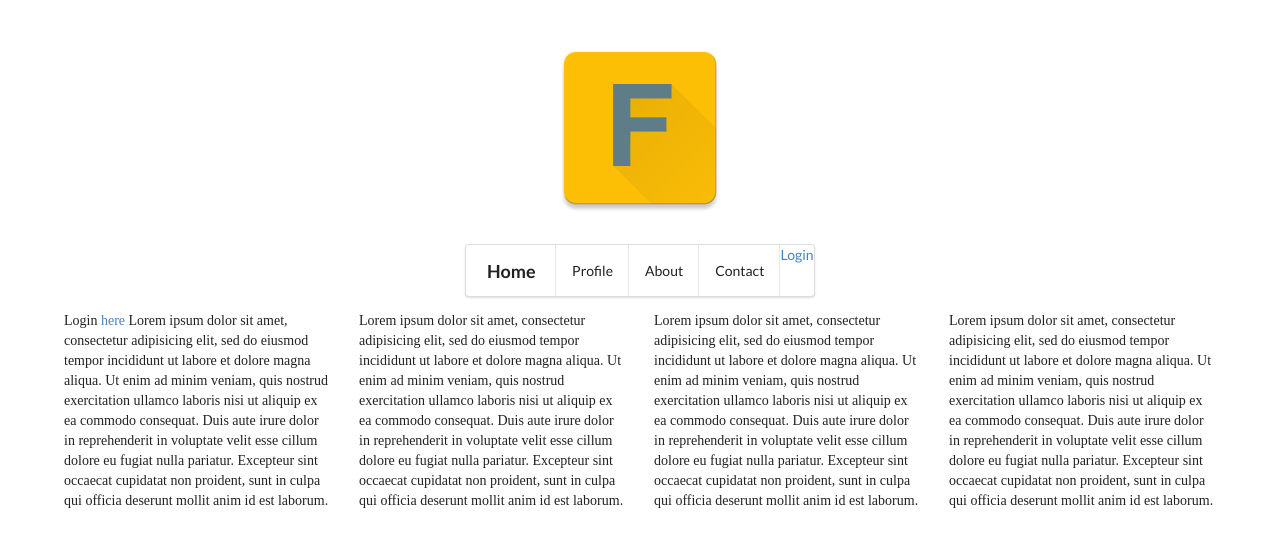
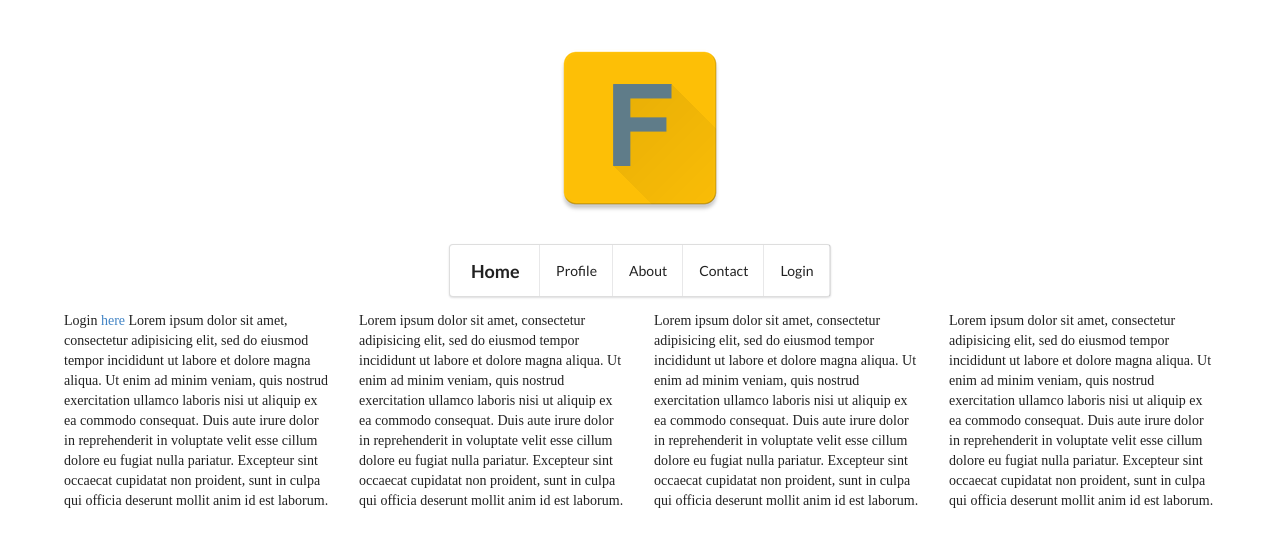
Before and after one commit to arunabhdas/froyo, a PHP site: page /app.php in a window 1280 px wide. Shown: the top 536 px of the page. Run offline with PHP 8.4, Linux system fonts and the light colour scheme; some libraries are stand-ins or nearby versions.

Commit message:
Added item class to anchor tag

```diff
--- a/header.php
+++ b/header.php
@@ -18,5 +18,5 @@
     <a class="item">Profile</a>
     <a class="item">About</a>
     <a class="item">Contact</a>
-    <a href="login.php">Login</a>
+    <a class="item" href="login.php">Login</a>
   </div>
```
